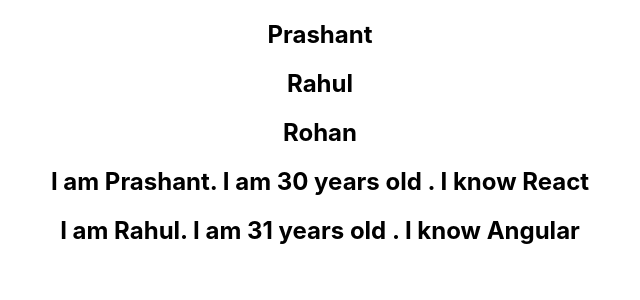
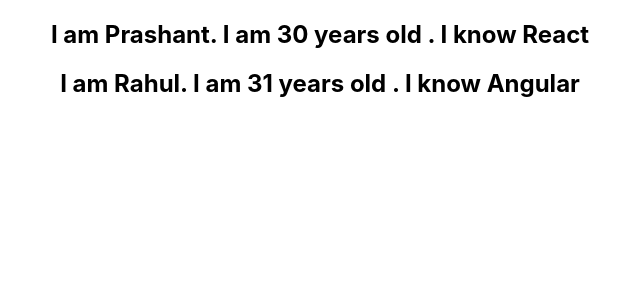
Before and after one commit to 04vibs/React-beg, a React (Create React App) app: page / in a window 1280 px wide. Shown: the top 300 px of the page, without its empty margins (320-960 px from the left). Built offline with nearby package versions, Linux system fonts and the light colour scheme.

Commit message:
key-value-pair

```diff
--- a/src/components/NameList.js
+++ b/src/components/NameList.js
@@ -17,13 +17,13 @@
             skill: 'Angular'
         }
     ]
-    const names = ['Prashant','Rahul','Rohan'];
-    const nameList = names.map(name => <h2>{name}</h2>)
+    // const names = ['Prashant','Rahul','Rohan'];
+    // const nameList = names.map(name => <h2>{name}</h2>)
     //using props for person List
-    const personList = persons.map(person => <Person person={person}/>)
+    const personList = persons.map(person => <Person key={person.id} person={person}/>)
     return (
     <div>
-        {nameList}
+        {/* {nameList} */}
         {personList}
     </div>
   );
```
